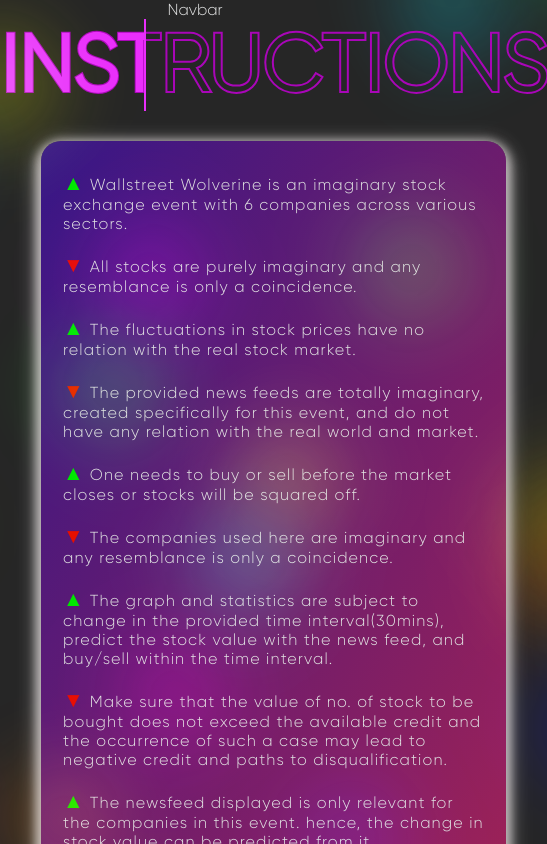
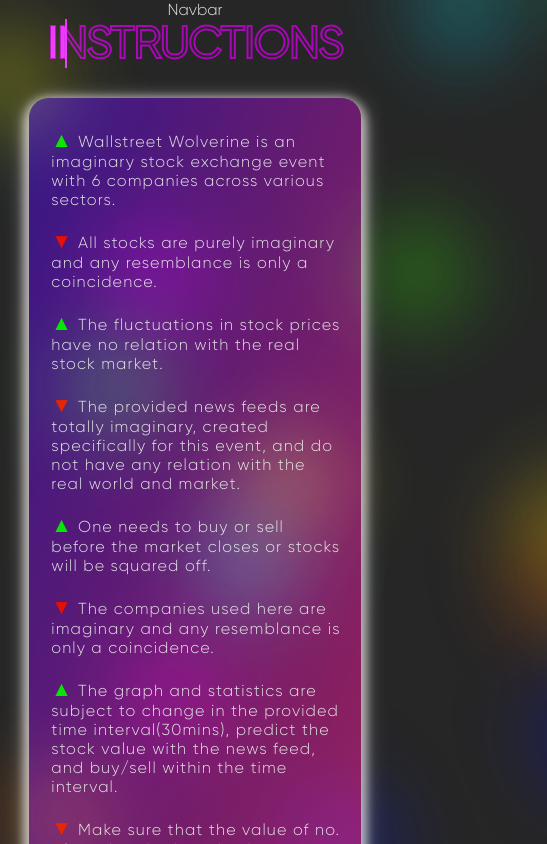
Before and after one commit to Dharun1582/WallstreetWolverine, a React (Create React App) app: page /instructions in a window 390 px wide. Shown: the top 844 px of the page, 547 px wide, since content can reach past the window. Built offline with nearby package versions, Linux system fonts and the light colour scheme.

Commit message:
instructions

```diff
--- a/src/components/Heading/Heading.module.css
+++ b/src/components/Heading/Heading.module.css
@@ -3,7 +3,7 @@
     justify-content: center;
     min-height: 10wh;
   }
-  .insthead
+.insthead
 {
     position: relative;
     font-size: 5rem;
@@ -35,3 +35,8 @@
         width: 100%;
     }
 }
+@media only screen and (max-width: 767px) {
+    .insthead{
+      font-size: 2.7rem;
+    }
+  }
```
